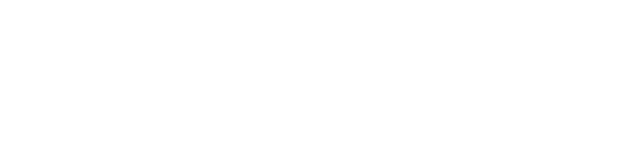
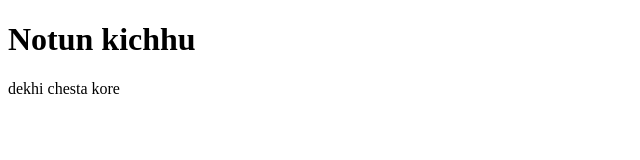
Before and after one commit to mazharul03/my-2nd-repo, a plain HTML site: page index.html in a window 1280 px wide. Shown: the whole page, without its empty margins (0-640 px from the left). Drawn offline with Linux system fonts and the light colour scheme.

Commit message:
description added

```diff
--- a/index.html
+++ b/index.html
@@ -7,6 +7,7 @@
     <title>my 2nd github ripo</title>
 </head>
 <body>
-
+    <h1>Notun kichhu </h1>
+    <p>dekhi chesta kore</p>
 </body>
 </html>
```
